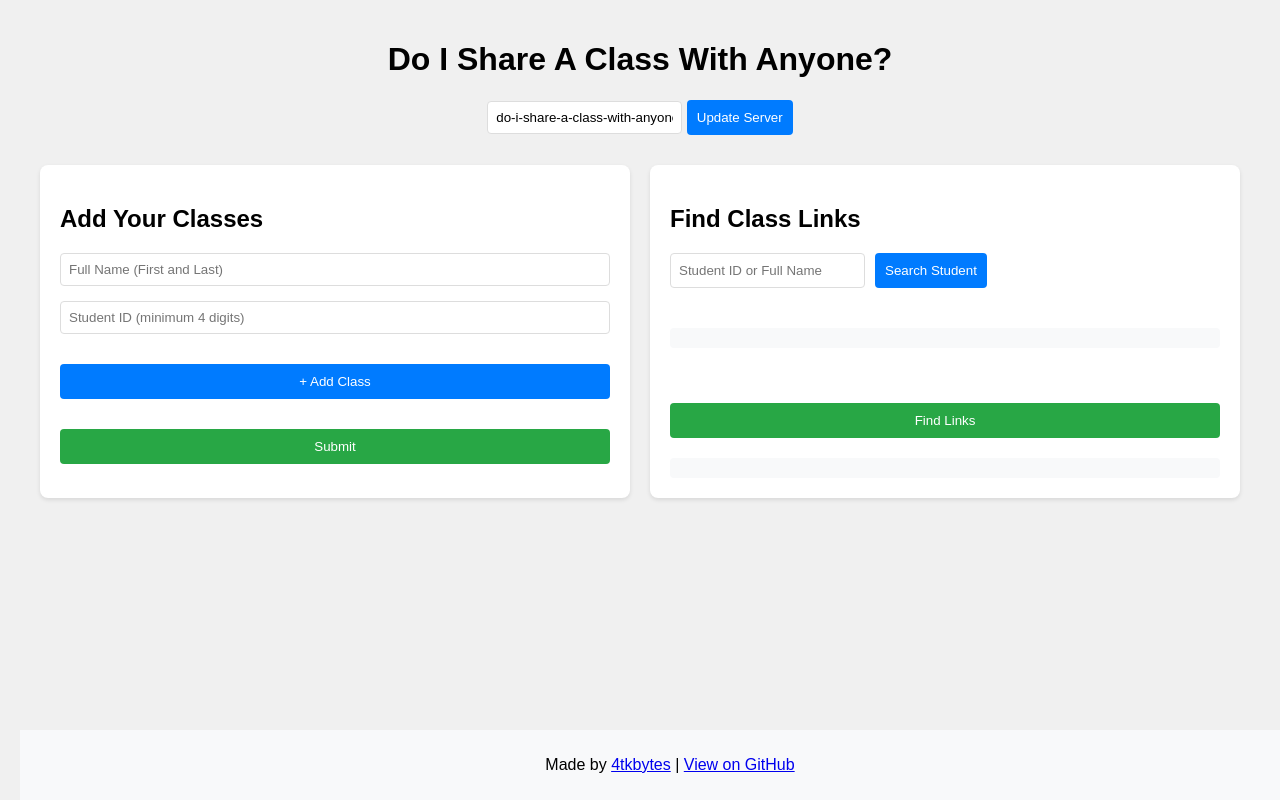
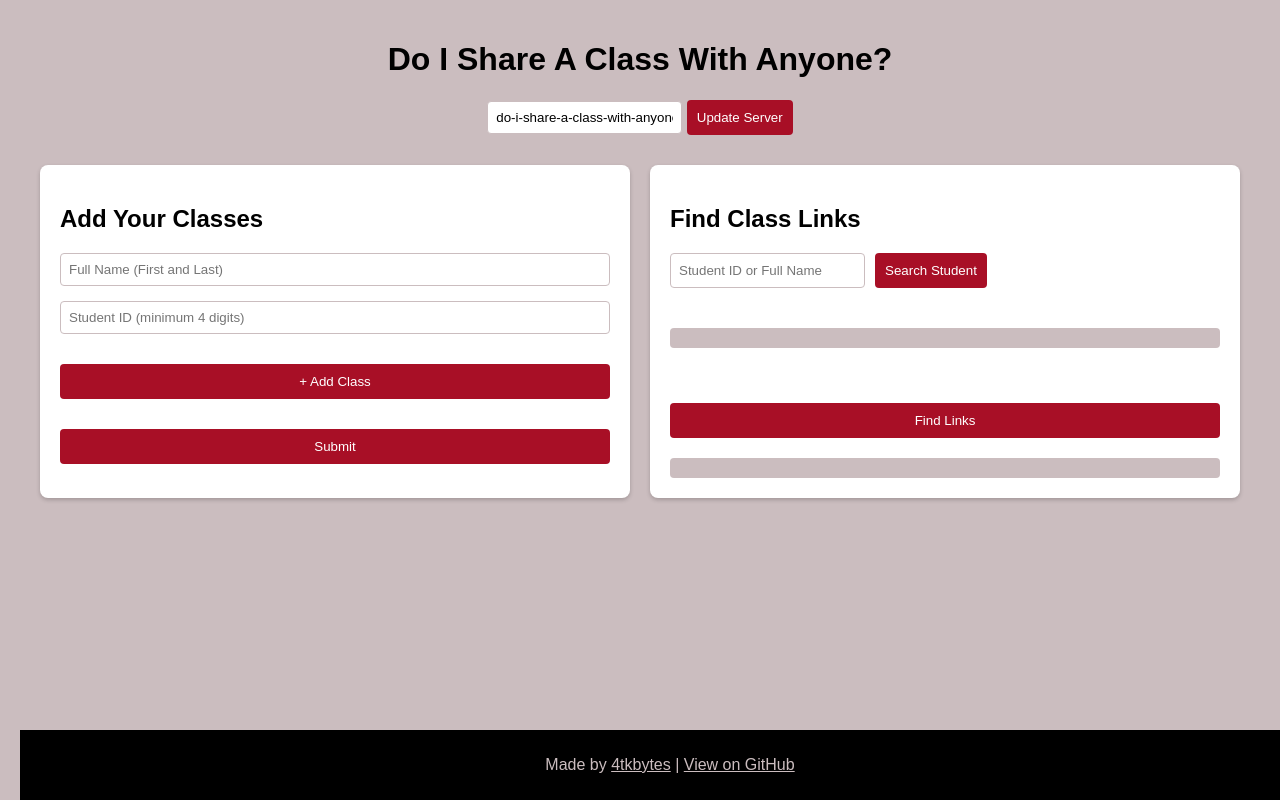
Before and after one commit to 4tkbytes/doIShareAClassWithAnyonePY, a Python web app: template templates/index.html in a window 1280 px wide. Run offline with Jinja, Linux system fonts and the light colour scheme; the template is opened without the code that fills it, so the values that code supplies are empty.

Commit message:
change css to make it not look like facebook

```diff
--- a/static/style.css
+++ b/static/style.css
@@ -2,7 +2,7 @@ body {
     font-family: Arial, sans-serif;
     margin: 0;
     padding: 20px;
-    background-color: #f0f0f0;
+    background-color: #cbbdbf;
 }
 
 .container {
@@ -13,6 +13,7 @@ body {
 header {
     text-align: center;
     margin-bottom: 30px;
+    color: #000000;
 }
 
 .server-config {
@@ -29,7 +30,7 @@ header {
     background: white;
     padding: 20px;
     border-radius: 8px;
-    box-shadow: 0 2px 4px rgba(0,0,0,0.1);
+    box-shadow: 0 2px 4px rgba(0,0,0,0.2);
 }
 
 .input-form, .search-form {
@@ -40,13 +41,13 @@ header {
 
 input {
     padding: 8px;
-    border: 1px solid #ddd;
+    border: 1px solid #cbbdbf;
     border-radius: 4px;
 }
 
 button {
     padding: 10px;
-    background-color: #007bff;
+    background-color: #a80f26;
     color: white;
     border: none;
     border-radius: 4px;
@@ -54,7 +55,7 @@ button {
 }
 
 button:hover {
-    background-color: #0056b3;
+    background-color: #000000;
 }
 
 .class-inputs, .class-search {
@@ -65,7 +66,7 @@ button:hover {
 #matchResults {
     margin-top: 20px;
     padding: 10px;
-    background: #f8f9fa;
+    background: #cbbdbf;
     border-radius: 4px;
 }
 
@@ -77,18 +78,18 @@ button:hover {
 
 .remove-class {
     padding: 5px 10px;
-    background-color: #dc3545;
+    background-color: #a80f26;
 }
 
 .match-result {
-    background: #e9ecef;
+    background: #cbbdbf;
     padding: 15px;
     border-radius: 4px;
     margin-top: 15px;
 }
 
 .submit-btn, .search-btn {
-    background-color: #28a745;
+    background-color: #a80f26;
     margin-top: 15px;
 }
 
@@ -101,6 +102,19 @@ button:hover {
 #searchResults {
     margin: 10px 0;
     padding: 10px;
-    background: #f8f9fa;
+    background: #cbbdbf;
     border-radius: 4px;
 }
+
+footer {
+    background-color: #000000 !important;
+    color: #cbbdbf;
+}
+
+footer a {
+    color: #cbbdbf;
+}
+
+footer a:hover {
+    color: #a80f26;
+}
```
